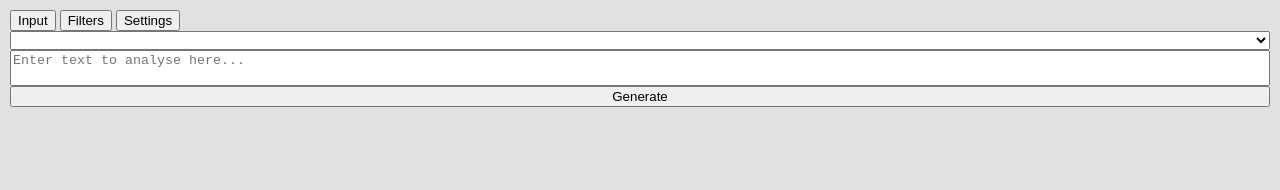
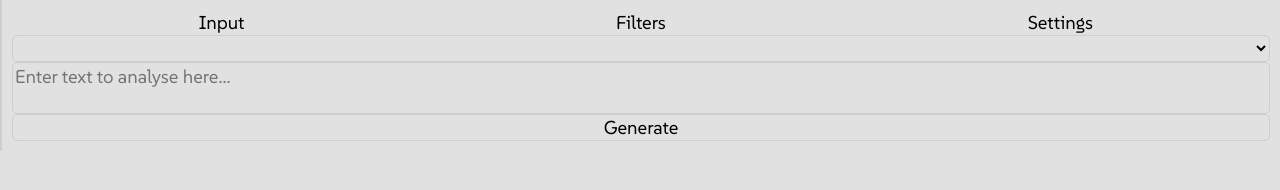
Before and after one commit to akingulfidan/Rhyme_Mapper, a plain HTML site: page rhyme_mapper/frontend/index.html in a window 1280 px wide. Drawn offline with Linux system fonts and the light colour scheme; no server answers.

Commit message:
Update : User interface appearance

```diff
--- a/rhyme_mapper/frontend/css/base.css
+++ b/rhyme_mapper/frontend/css/base.css
@@ -1,9 +1,13 @@
 @import url("./themes.css");
+@import url("./font.css");
+@import url("./tabs.css");
 
 body {
   display: flex;
   margin: 0px;
   background-color: var(--background);
+  font-family: "suse";
+  color: var(--text_color);
 }
 
 canvas {
@@ -20,17 +24,22 @@ canvas {
 #inputContainer {
   display: flex;
   flex: 1;
-
-  margin: 10px;
+  margin: 0px;
+  padding: 10px;
   flex-direction: column;
+  background-color: var(--background);
+  border-left: 2px solid var(--accent);
 }
 
-.TabContent{
-  display: flex;
-  flex: 1;
-  flex-direction: column;
+select,
+input,
+textarea,
+button {
+  font-family: "suse";
+  color: var(--text_color);
+  background-color: var(--background);
+  border-radius: 5px;
+  font-size: 14pt;
+  border: 1px solid var(--accent);
+  font-weight: 400;
 }
-
-.TabContent[hidden]{
-  display: none;
-}
--- /dev/null
+++ b/rhyme_mapper/frontend/css/tabs.css
@@ -0,0 +1,27 @@
+#tabs {
+  display: flex;
+  flex-direction: row;
+}
+
+.TabButton {
+  display: flex;
+  flex: 1;
+  margin: 0;
+  gap: 0;
+  border-radius: 0;
+  border: 0;
+
+  justify-content: center;
+  align-items: center;
+
+}
+
+.TabContent{
+  display: flex;
+  flex: 1;
+  flex-direction: column;
+}
+
+.TabContent[hidden]{
+  display: none;
+}
--- a/rhyme_mapper/frontend/css/themes.css
+++ b/rhyme_mapper/frontend/css/themes.css
@@ -2,6 +2,8 @@
   --background: rgb(225, 225, 225);
   --rhyme_path_color: hsla(0, 84%, 40%, 0.6);
   --phoneme_color: rgb(40, 40, 40);
+  --text_color: #000;
+  --accent: #cecece;
 }
 
 @media (prefers-color-scheme: dark) {
@@ -9,6 +11,9 @@
   --background: hsl(220, 13%, 18%);
   --rhyme_path_color: hsla(0, 84%, 40%, 0.6);
   --phoneme_color: hsl(215, 12%, 68%);
+  --text_color: #ffffff;
+  --accent: hsl(225, 6%, 24%);
+
   }
 }
 
@@ -16,10 +21,14 @@
   --background: rgb(225, 225, 225);
   --rhyme_path_color: hsla(0, 84%, 40%, 0.6);
   --phoneme_color: rgb(40, 40, 40);
+  --text_color: #000;
+  --accent: #cecece;
 }
 
 [data-theme="Dark"] {
   --background: hsl(220, 13%, 18%);
   --rhyme_path_color: hsla(0, 84%, 40%, 0.6);
   --phoneme_color: hsl(215, 12%, 68%);
+  --text_color: #ffffff;
+  --accent: hsl(225, 6%, 24%);
 }
```
